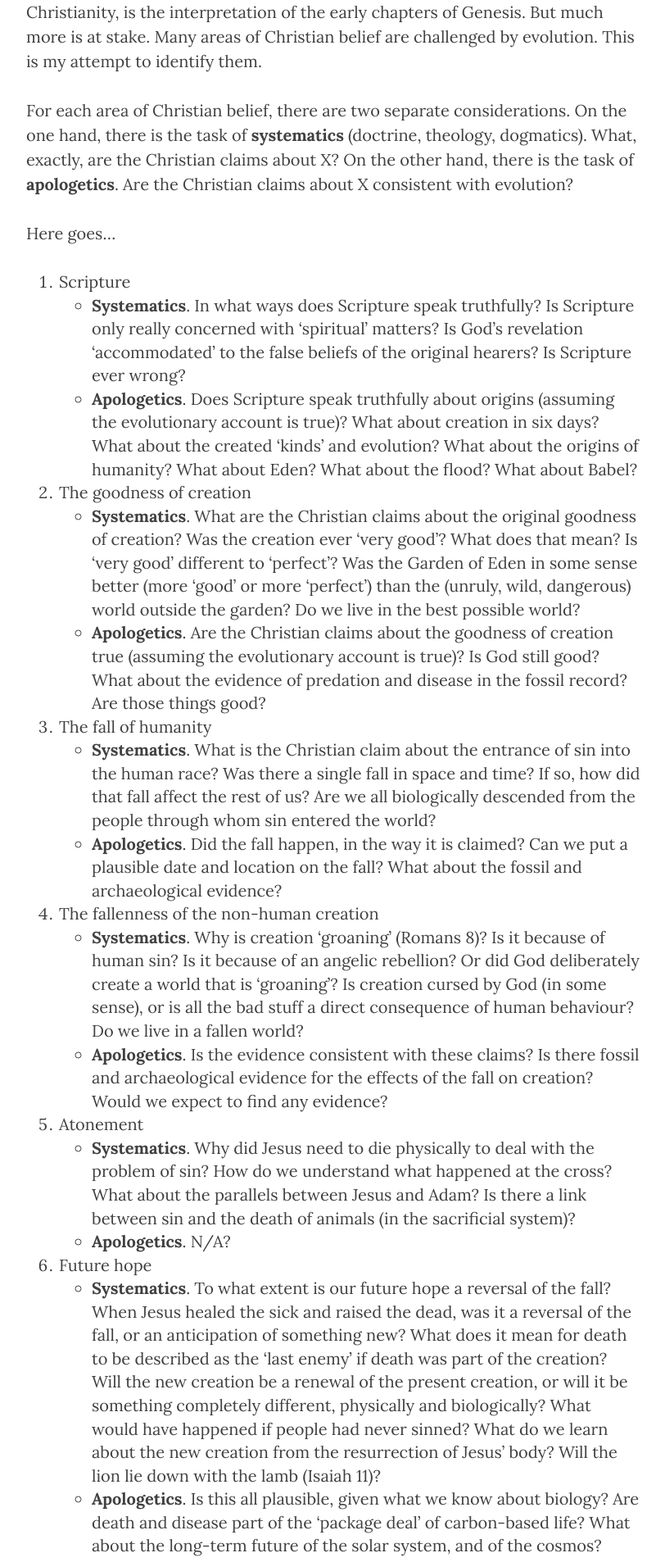
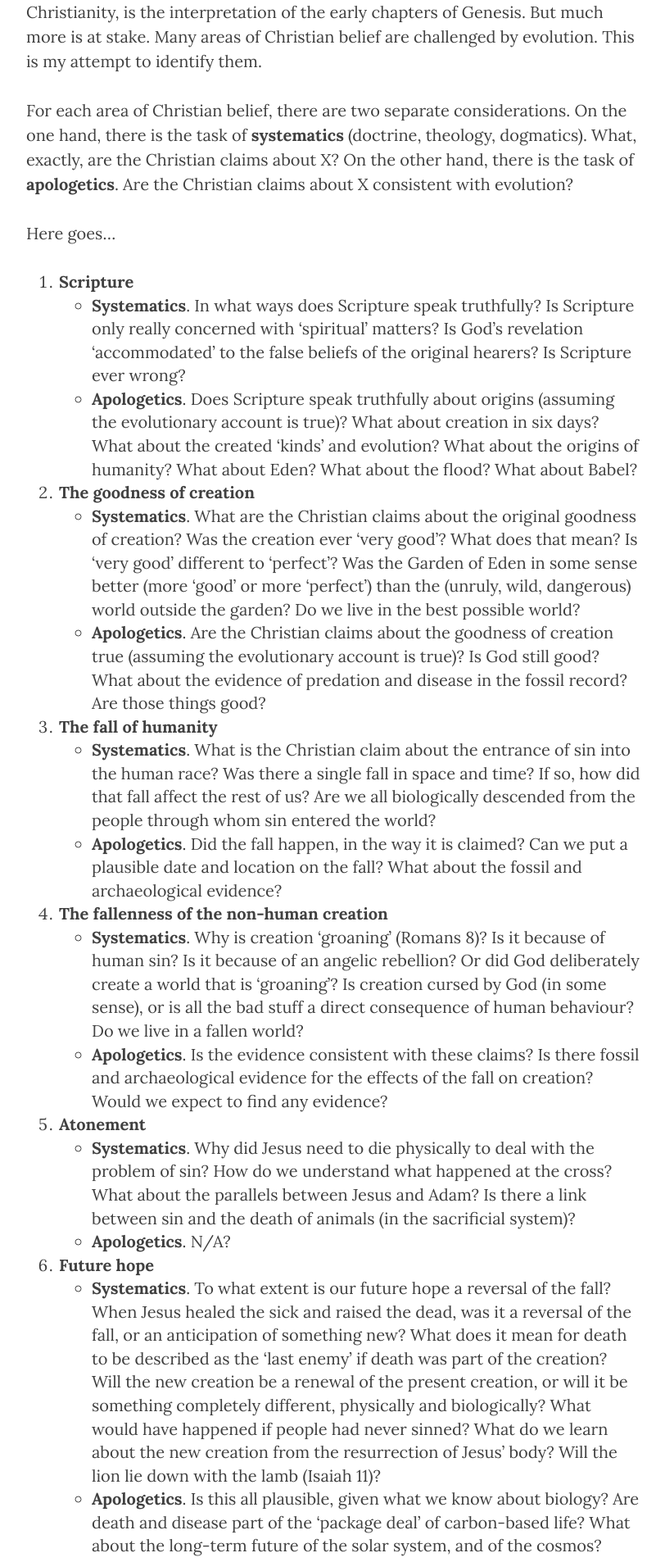
Before and after one commit to anthonyjsmith/anthonyjsmith.github.io, a Jekyll site: the page built from _posts/2017-11-12-is-christianity-fit-to-survive-evolution.md, in a window 1280 px wide. Shown: the part 583-2489 px from the top of the page at 82% size, without its empty margins (233-1045 px from the left). Built offline with Jekyll 4.4.1, drawn with Linux system fonts in a browser that asks for light colours; nearby versions of some CDN libraries; comment, search, counter and statistics services are not loaded.

Commit message:
Bold headings

```diff
--- a/_posts/2017-11-12-is-christianity-fit-to-survive-evolution.md
+++ b/_posts/2017-11-12-is-christianity-fit-to-survive-evolution.md
@@ -13,22 +13,22 @@ For each area of Christian belief, there are two separate considerations. On the
 
 Here goes...
 
-1. Scripture
+1. **Scripture**
   * **Systematics**. In what ways does Scripture speak truthfully? Is Scripture only really concerned with 'spiritual' matters? Is God's revelation 'accommodated' to the false beliefs of the original hearers? Is Scripture ever wrong?
   * **Apologetics**. Does Scripture speak truthfully about origins (assuming the evolutionary account is true)? What about creation in six days? What about the created 'kinds' and evolution? What about the origins of humanity? What about Eden? What about the flood? What about Babel?
-1. The goodness of creation
+1. **The goodness of creation**
   * **Systematics**. What are the Christian claims about the original goodness of creation? Was the creation ever 'very good'? What does that mean? Is 'very good' different to 'perfect'? Was the Garden of Eden in some sense better (more 'good' or more 'perfect') than the (unruly, wild, dangerous) world outside the garden? Do we live in the best possible world?
   * **Apologetics**. Are the Christian claims about the goodness of creation true (assuming the evolutionary account is true)? Is God still good? What about the evidence of predation and disease in the fossil record? Are those things good?
-1. The fall of humanity
+1. **The fall of humanity**
   * **Systematics**. What is the Christian claim about the entrance of sin into the human race? Was there a single fall in space and time? If so, how did that fall affect the rest of us? Are we all biologically descended from the people through whom sin entered the world?
   * **Apologetics**. Did the fall happen, in the way it is claimed? Can we put a plausible date and location on the fall? What about the fossil and archaeological evidence?
-1. The fallenness of the non-human creation
+1. **The fallenness of the non-human creation**
   * **Systematics**. Why is creation 'groaning' (Romans 8)? Is it because of human sin? Is it because of an angelic rebellion? Or did God deliberately create a world that is 'groaning'? Is creation cursed by God (in some sense), or is all the bad stuff a direct consequence of human behaviour? Do we live in a fallen world?
   * **Apologetics**. Is the evidence consistent with these claims? Is there fossil and archaeological evidence for the effects of the fall on creation? Would we expect to find any evidence?
-1. Atonement
+1. **Atonement**
   * **Systematics**. Why did Jesus need to die physically to deal with the problem of sin? How do we understand what happened at the cross? What about the parallels between Jesus and Adam? Is there a link between sin and the death of animals (in the sacrificial system)?
   * **Apologetics**. N/A?
-1. Future hope
+1. **Future hope**
   * **Systematics**. To what extent is our future hope a reversal of the fall? When Jesus healed the sick and raised the dead, was it a reversal of the fall, or an anticipation of something new? What does it mean for death to be described as the 'last enemy' if death was part of the creation? Will the new creation be a renewal of the present creation, or will it be something completely different, physically and biologically? What would have happened if people had never sinned? What do we learn about the new creation from the resurrection of Jesus' body? Will the lion lie down with the lamb (Isaiah 11)?
   * **Apologetics**. Is this all plausible, given what we know about biology? Are death and disease part of the 'package deal' of carbon-based life? What about the long-term future of the solar system, and of the cosmos?
 
```
